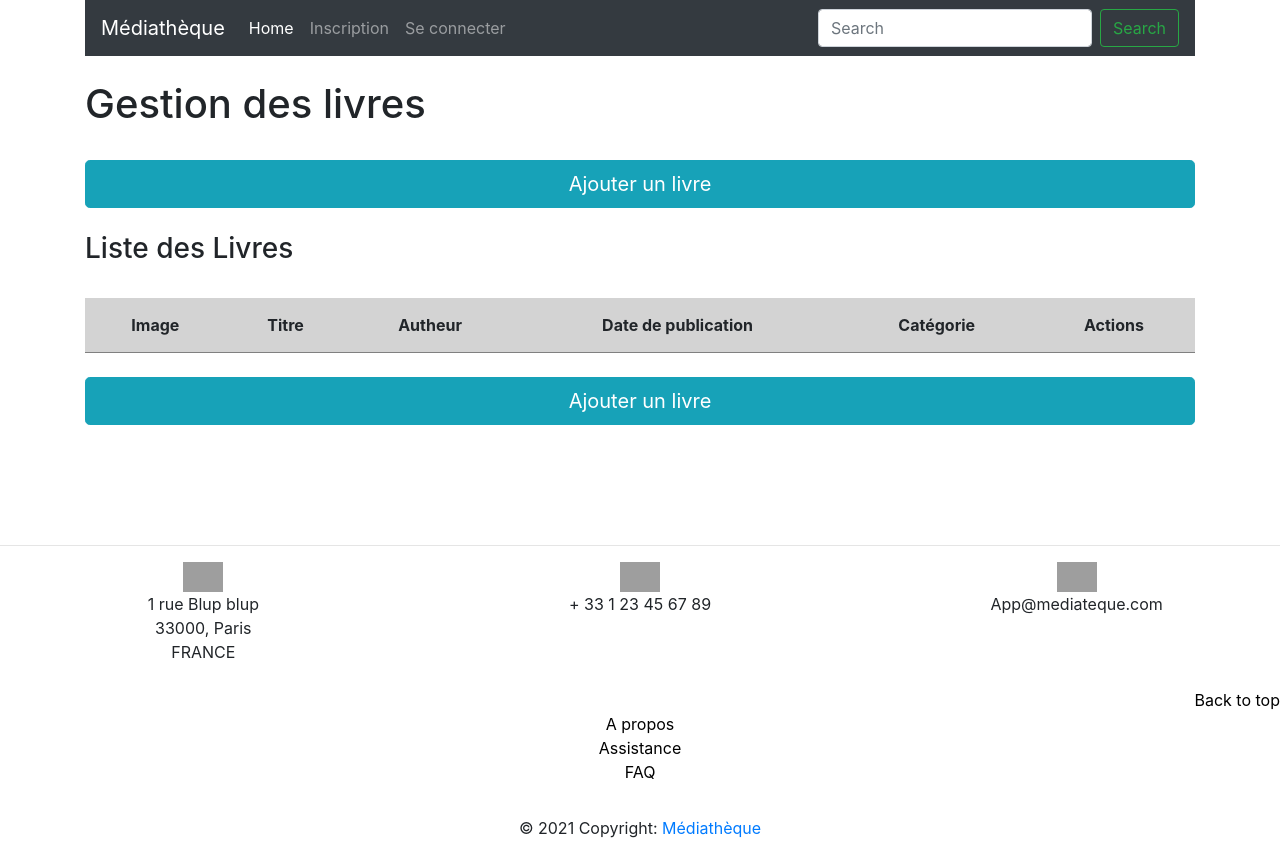
After one commit to AnaisLeseur/mediatheque_V2, a Symfony app: template templates/booking/index.html.twig in a window 1280 px wide. The commit adds this page. Run offline with Twig, Linux system fonts and the light colour scheme; the template is opened without the code that fills it, so the values that code supplies are empty; some libraries are stand-ins or nearby versions; grey boxes are pictures that could not be loaded.

Commit message:
admin part started with book list

```diff
--- a/templates/base.html.twig
+++ b/templates/base.html.twig
@@ -13,8 +13,6 @@
             {#{{ encore_entry_script_tags('app') }}#}
         {% endblock %}
             <link href="//maxcdn.bootstrapcdn.com/bootstrap/4.1.1/css/bootstrap.min.css" rel="stylesheet" id="bootstrap-css">
-            <script src="//maxcdn.bootstrapcdn.com/bootstrap/4.1.1/js/bootstrap.min.js"></script>
-            <script src="//cdnjs.cloudflare.com/ajax/libs/jquery/3.2.1/jquery.min.js"></script>
 <script>
 $(document).ready(function () {
 
@@ -53,5 +51,12 @@ $(document).ready(function () {
             {% block body %}{% endblock %}
             {% include "footer.html.twig" %}
         </div>
+
+        <script src="//maxcdn.bootstrapcdn.com/bootstrap/4.1.1/js/bootstrap.min.js"></script>
+        <script src="//cdnjs.cloudflare.com/ajax/libs/jquery/3.2.1/jquery.min.js"></script>
+        <script src="https://code.jquery.com/jquery-3.2.1.slim.min.js" integrity="sha384-KJ3o2DKtIkvYIK3UENzmM7KCkRr/rE9/Qpg6aAZGJwFDMVNA/GpGFF93hXpG5KkN" crossorigin="anonymous"></script>
+        <script src="https://cdnjs.cloudflare.com/ajax/libs/popper.js/1.12.9/umd/popper.min.js" integrity="sha384-ApNbgh9B+Y1QKtv3Rn7W3mgPxhU9K/ScQsAP7hUibX39j7fakFPskvXusvfa0b4Q" crossorigin="anonymous"></script>
+        <script src="https://maxcdn.bootstrapcdn.com/bootstrap/4.0.0/js/bootstrap.min.js" integrity="sha384-JZR6Spejh4U02d8jOt6vLEHfe/JQGiRRSQQxSfFWpi1MquVdAyjUar5+76PVCmYl" crossorigin="anonymous"></script>
+
     </body>
 </html>
--- a/templates/book/detail.html.twig
+++ b/templates/book/detail.html.twig
@@ -26,7 +26,7 @@
             <h5 class="card-title">Autheur : {{book.author}}</h5>
             <p class="card-title">Catégorie: {{book.category}}</p>
             {% if book.publishDate != '' %}
-                <h5 class="card-title">Date de publication: {{book.publishDate}}</h5>
+                <h5 class="card-title">Date de publication: {{book.publishDate|date('Y')}}</h5>
             {% endif %}
             <p class="card-text"><i>{{book.details}}</i></p>
             <a href="#" class="btn btn-primary">Faire une réservation </a>
--- /dev/null
+++ b/templates/booking/index.html.twig
@@ -0,0 +1,105 @@
+{% extends 'base.html.twig' %}
+
+{% block title %}Hello BookingController!{% endblock %}
+
+{% block body %}
+<style>
+    .example-wrapper { margin: 1em auto; max-width: 800px; width: 95%; font: 18px/1.5 sans-serif; }
+    .example-wrapper code { background: #F5F5F5; padding: 2px 6px; }
+    .display-aliment{
+        width:100%;
+        display: flex;
+        justify-content: space-around
+    }
+    .div-image img{
+        height:60px;
+        max-height:60px;
+        max-width:60px;
+    }
+    .div-image{
+        display: flex;
+        align-items:center;
+        justify-content: center;
+        height:60px;
+        width:60px;
+    }
+    table {
+        width:100%;
+    }
+    td, th {
+        margin:15px;
+        padding:15px;
+        text-align:center
+    }
+    tr {
+        border-bottom:solid 1px grey;
+    }
+    thead {
+        background-color:lightgrey;
+        text-align:center
+    }
+</style>
+
+
+{% for msg in app.flashes("success") %}
+    <div class="alert alert-success">
+        {{ msg }}
+    </div>
+{% endfor %}
+
+<div>
+<br/>
+    <h1>Gestion des livres</h1>
+    <br/>
+
+    <a href="{{path("add_book")}}">
+        <button type="button" class="btn btn-info btn-lg btn-block" >Ajouter un livre </button>
+    </a>
+    <br/>
+
+    <h3>Liste des Livres</h3>
+    <br/>
+
+    <table>
+        <thead>
+            <th>Image</th>
+            <th>Titre</th>
+            <th>Autheur</th>
+            <th>Date de publication</th>
+            <th>Catégorie</th>
+            <th>Actions</th>
+        </thead>
+        <tbody>
+
+
+    {% for book in books %}
+        <tr>
+            <td class="div-image"><img src="{{ asset("images/books/"~ book.image )}}" alt="{{ book.title }}">
+            </td>
+            <td><strong>{{ book.title }}</strong></td>
+            <td>{{ book.author }}</td>
+            <td>{{ book.publishDate|date('Y') }}</td>
+            <td>{{ book.category }}</td>
+            <td>
+                <a href="{{path("admin_update_book",{"id":book.id} )}}">
+                    <button type="button" class="btn btn-secondary">Modifier</button>
+                </a>
+                <a href="{{path("admin_delete_book",{"id":book.id} )}}">
+                    <button type="button" class="btn btn-danger" >Supprimer</button>
+                </a>
+            </td>
+        </tr>
+
+    {% endfor %}
+
+</tbody>
+</table>
+
+<br/>
+    <a href="{{path("add_book")}}">
+        <button type="button" class="btn btn-info btn-lg btn-block" >Ajouter un livre </button>
+    </a>
+</div>
+
+</div>
+{% endblock %}
--- a/templates/navbar.html.twig
+++ b/templates/navbar.html.twig
@@ -28,7 +28,7 @@
 
             {% if is_granted('ROLE_ADMIN') %}
                 <li class="nav-item active">
-                    <a class="nav-link" href="/">Home <span class="sr-only">(current)</span></a>
+                    <a class="nav-link" href="{{ path('home') }}">Home <span class="sr-only">(current)</span></a>
                 </li>
                 <li class="nav-item">
                     <a class="nav-link" href="{{ path('booking') }}" >Réservations</a>
@@ -37,11 +37,14 @@
                     <a class="nav-link" href="{{ path('books') }}" >Retours</a>
                 </li>
                 <li class="nav-item">
+                    <a class="nav-link" href="{{ path('manage_books') }}" >Gestion livres</a>
+                </li>
+                <li class="nav-item">
                     <a class="nav-link" href="{{ path('app_logout') }}" >Se déconnecter</a>
                 </li>
             {% elseif is_granted('ROLE_USER') %}
                 <li class="nav-item active">
-                    <a class="nav-link" href="/">Home <span class="sr-only">(current)</span></a>
+                    <a class="nav-link" href="{{ path('home') }}">Home <span class="sr-only">(current)</span></a>
                 </li>
                 <li class="nav-item">
                     <a class="nav-link" href="{{ path('booking') }}" >Mes réservations</a>
```
Also changed, not shown: src/Controller/BookController.php (+42 -7 lines), src/Controller/BookingController.php (added, +21 -0 lines), src/DataFixtures/AppFixtures.php (+42 -2 lines), src/Form/BookType.php (added, +30 -0 lines), templates/book/booking.html.twig (+22 -10 lines), templates/book/index.html.twig (+5 -3 lines), templates/user/index.html.twig (+27 -7 lines), public/images/books/symfony.jpeg (added).
